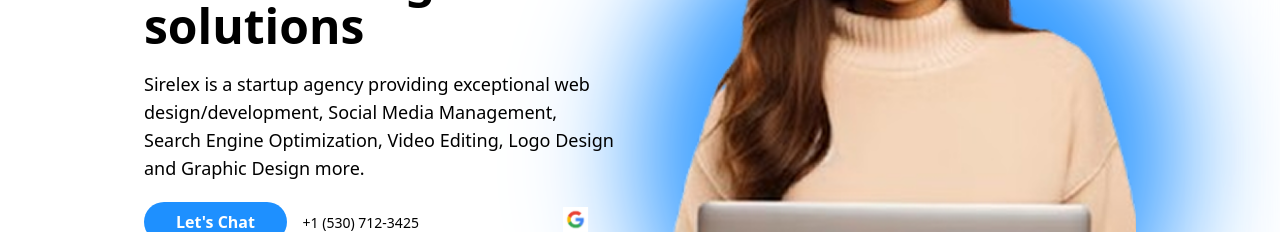
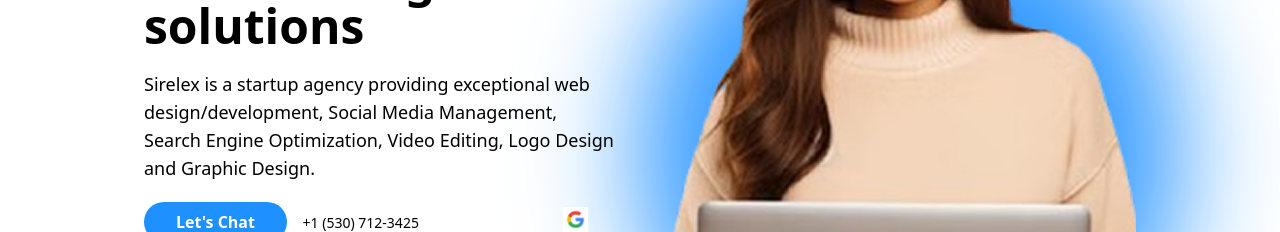
Before and after one commit to kennataddese6/sirelex, a Next.js app: page / in a window 1280 px wide. Shown: the part 326-558 px from the top of the page. Built offline with nearby package versions, Linux system fonts and the light colour scheme.

Commit message:
remove typos

```diff
--- a/app/components/Hero.tsx
+++ b/app/components/Hero.tsx
@@ -7,7 +7,7 @@ const Hero = () => {
         src={"/facebooklogo.png"}
         width={20}
         height={20}
-        alt="facbeook logo"
+        alt="Facbeook logo"
         className="absolute z-20 left-[50%] top-1/4"
       />
       <Image
@@ -42,7 +42,7 @@ const Hero = () => {
           <p className="mt-5 text-lg">
             Sirelex is a startup agency providing exceptional web
             design/development, Social Media Management, Search Engine
-            Optimization, Video Editing, Logo Design and Graphic Design more.
+            Optimization, Video Editing, Logo Design and Graphic Design.
           </p>
           <button className="mt-5 bg-[dodgerblue] text-white py-2 px-8 rounded-full font-semibold cursor-pointer">
             Let&apos;s Chat
```
